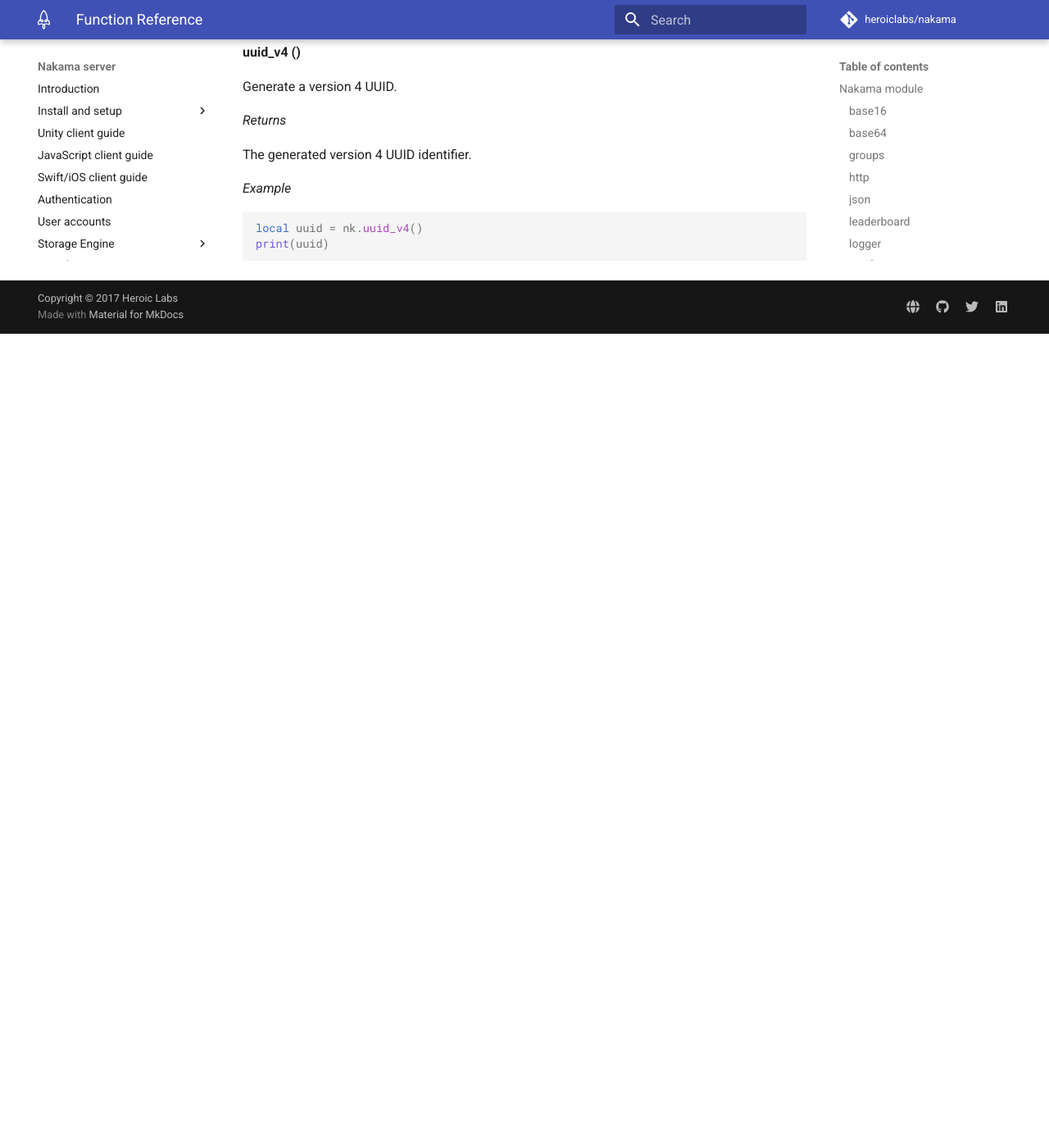
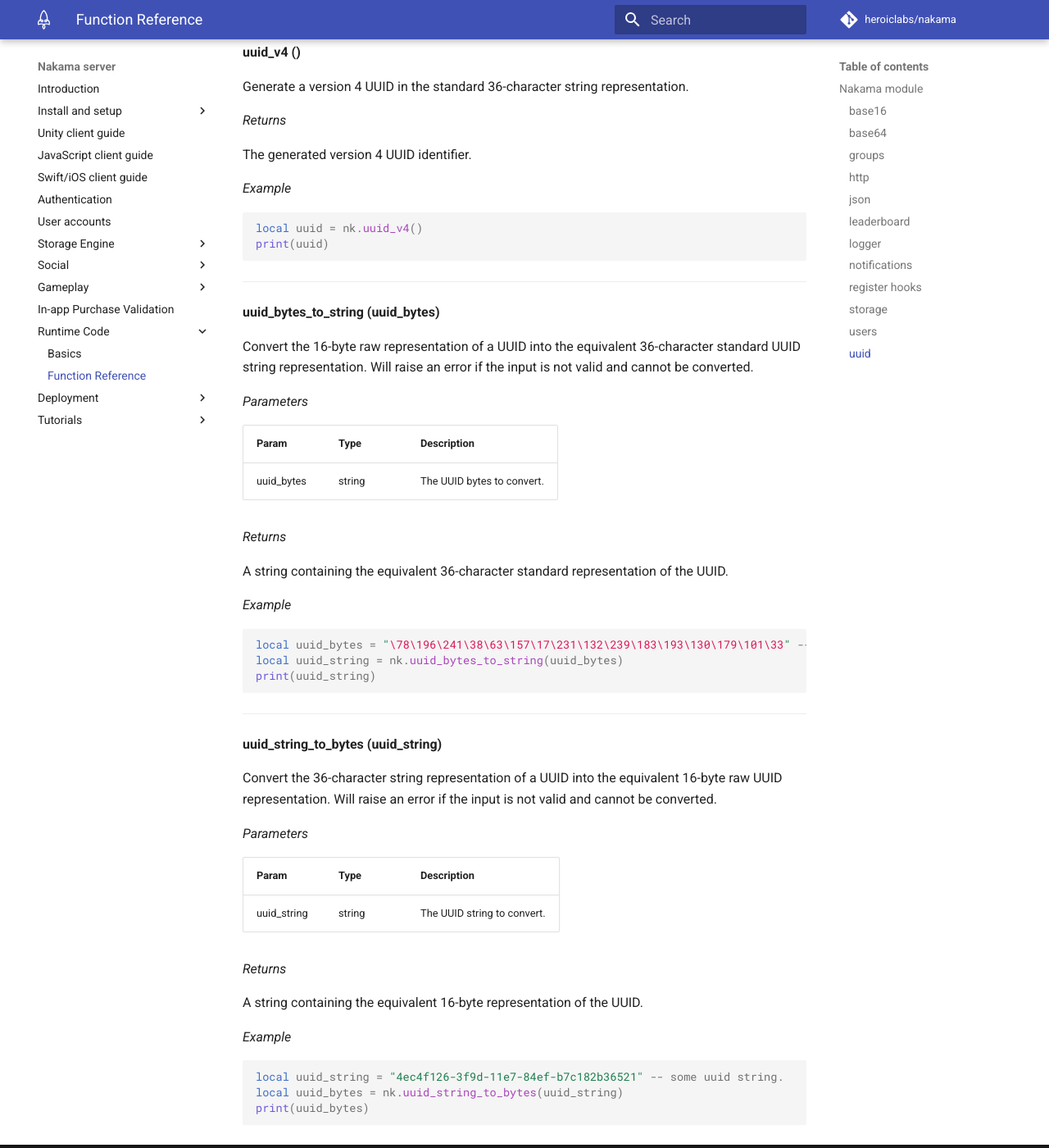
Before and after one commit to heroiclabs/nakama-docs, an MkDocs documentation site: the page built from docs/runtime-code-function-reference.md, in a window 1280 px wide and 1400 px high, scrolled down 17307 px. Shown: the whole window at 82% size. Built offline with MkDocs 1.6.1 and Material for MkDocs 9.7.7, drawn with Linux system fonts in a browser that asks for light colours; comment, search, counter and statistics services are not loaded; old or Windows-style settings are respelled for this version of MkDocs; before the commit the page ends 17714 px from its top, so only the background shows below that; some of the changed text lies outside the part shown.

Commit message:
Document new functions and updated metadata handling

````diff
--- a/docs/runtime-code-function-reference.md
+++ b/docs/runtime-code-function-reference.md
@@ -445,7 +445,7 @@ _Example_
 local function my_func(context, payload)
   -- run some code
 end
-nk.register_after(my_func, "TFriendsAdd")
+nk.register_after(my_func, "tfriendsadd")
 ```
 
 ---
@@ -473,7 +473,7 @@ local function my_func(context, payload)
   -- run some code
   return payload -- important!
 end
-nk.register_before(my_func, "TFriendsAdd")
+nk.register_before(my_func, "tfriendsadd")
 ```
 
 ---
@@ -763,7 +763,7 @@ end
 
 __uuid_v4 ()__
 
-Generate a version 4 UUID.
+Generate a version 4 UUID in the standard 36-character string representation.
 
 _Returns_
 
@@ -775,3 +775,51 @@ _Example_
 local uuid = nk.uuid_v4()
 print(uuid)
 ```
+
+---
+
+__uuid_bytes_to_string (uuid_bytes)__
+
+Convert the 16-byte raw representation of a UUID into the equivalent 36-character standard UUID string representation. Will raise an error if the input is not valid and cannot be converted.
+
+_Parameters_
+
+| Param | Type | Description |
+| ----- | ---- | ----------- |
+| uuid_bytes | string | The UUID bytes to convert. |
+
+_Returns_
+
+A string containing the equivalent 36-character standard representation of the UUID.
+
+_Example_
+
+```lua
+local uuid_bytes = "\78\196\241\38\63\157\17\231\132\239\183\193\130\179\101\33" -- some uuid bytes.
+local uuid_string = nk.uuid_bytes_to_string(uuid_bytes)
+print(uuid_string)
+```
+
+---
+
+__uuid_string_to_bytes (uuid_string)__
+
+Convert the 36-character string representation of a UUID into the equivalent 16-byte raw UUID representation. Will raise an error if the input is not valid and cannot be converted.
+
+_Parameters_
+
+| Param | Type | Description |
+| ----- | ---- | ----------- |
+| uuid_string | string | The UUID string to convert. |
+
+_Returns_
+
+A string containing the equivalent 16-byte representation of the UUID.
+
+_Example_
+
+```lua
+local uuid_string = "4ec4f126-3f9d-11e7-84ef-b7c182b36521" -- some uuid string.
+local uuid_bytes = nk.uuid_string_to_bytes(uuid_string)
+print(uuid_bytes)
+```
````
Also changed, not shown: other parts of docs/runtime-code-function-reference.md (+1 -1 lines), docs/runtime-code-basics.md (+3 -4 lines).
